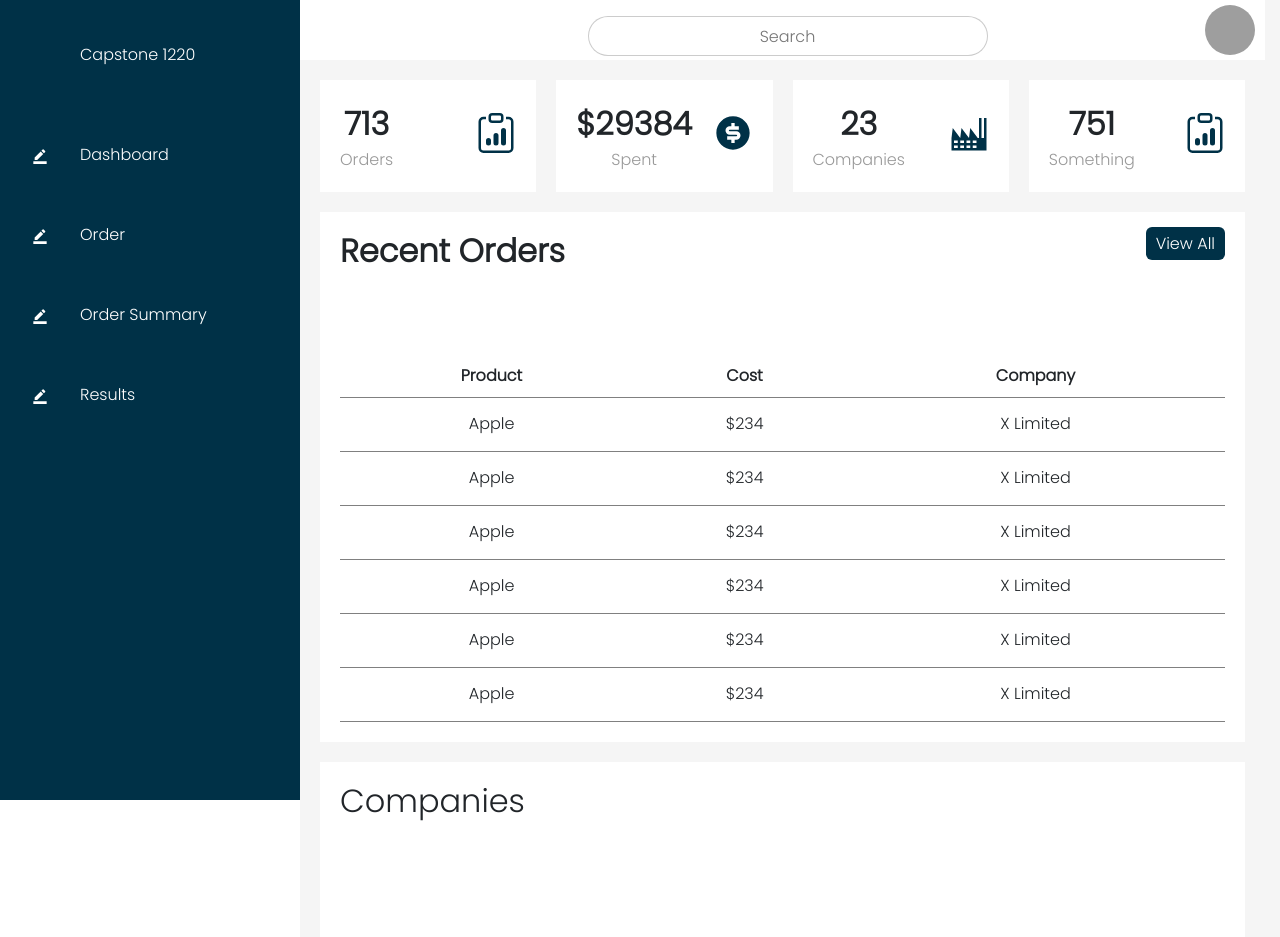
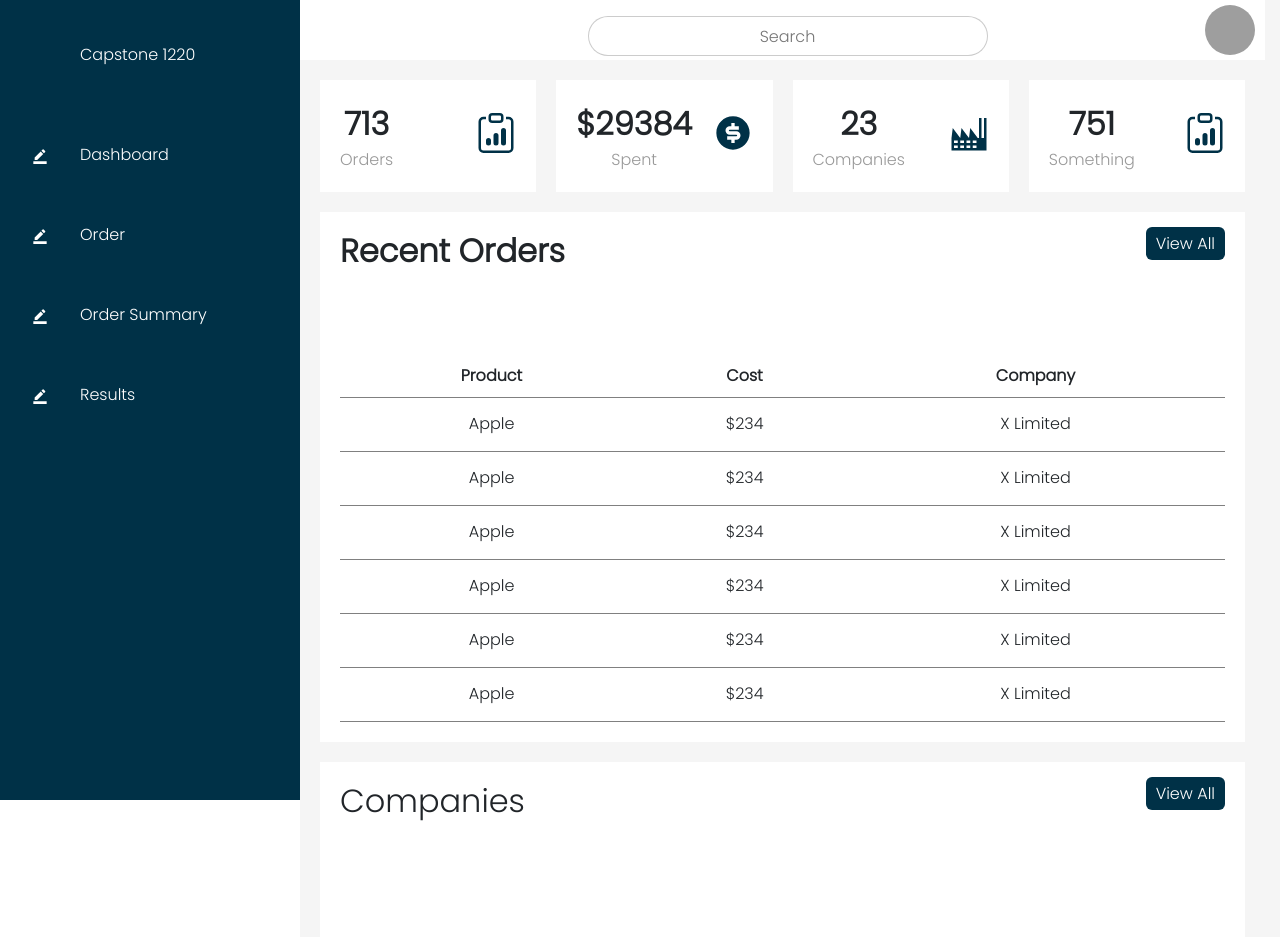
Before and after one commit to ardagungor/capstone, a React (Create React App) app: page /home in a window 1280 px wide. Shown: the top 937 px of the page. Built offline with nearby package versions, Linux system fonts and the light colour scheme; grey boxes are pictures that could not be loaded.

Commit message:
small adjustments

```diff
--- a/package.json
+++ b/package.json
@@ -8,6 +8,7 @@
     "@testing-library/user-event": "^12.8.3",
     "axios": "^0.21.1",
     "bootstrap": "^4.6.0",
+    "js-cookie": "^2.2.1",
     "react": "^17.0.2",
     "react-bootstrap": "^1.5.2",
     "react-dom": "^17.0.2",
--- a/public/index.html
+++ b/public/index.html
@@ -24,7 +24,7 @@
       work correctly both with client-side routing and a non-root public URL.
       Learn how to configure a non-root public URL by running `npm run build`.
     -->
-    <title>React App</title>
+    <title>Capstone 1220</title>
   </head>
   <body>
     <noscript>You need to enable JavaScript to run this app.</noscript>
--- a/src/components/Details/Companies/Companies.js
+++ b/src/components/Details/Companies/Companies.js
@@ -1,11 +1,15 @@
 import classes from "./Companies.module.css";
 import React from "react";
+import { NavLink } from "react-router-dom";
 
 const Companies = () => {
   return (
     <div className={classes.companies}>
       <div className={classes.header}>
         <h2>Companies</h2>
+        <NavLink to="/dashboard">
+          <span className={classes.view_link}>View All</span>
+        </NavLink>
       </div>
       <table>
         <thead>
--- a/src/components/Details/Companies/Companies.module.css
+++ b/src/components/Details/Companies/Companies.module.css
@@ -11,3 +11,12 @@
   justify-content: space-between;
   align-items: flex-start;
 }
+
+.view_link {
+  position: relative;
+  padding: 5px 10px;
+  background: #003147;
+  color: #fff;
+  text-decoration: none;
+  border-radius: 6px;
+}
```
Also changed, not shown: src/components/Login/Login.js (+9 -5 lines), 1 other file (tests, documents, lock files or other folders).
